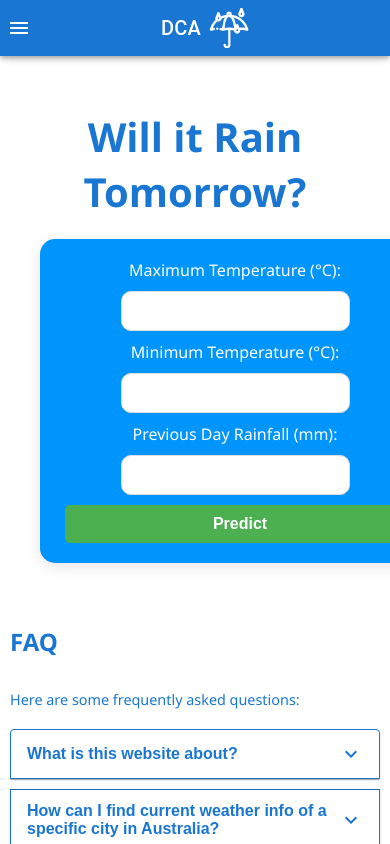
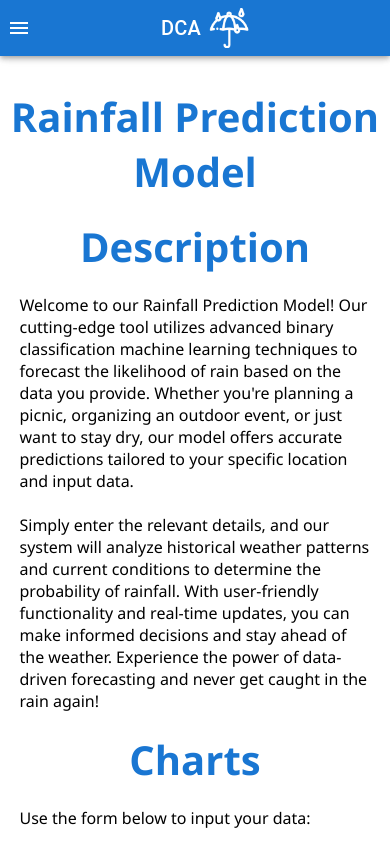
Before and after one commit to joonochakma/weather-prediction-stack, a React (Create React App) app in the folder weather_website/: page /rainfall in a window 390 px wide. Built offline with nearby package versions, Linux system fonts and the light colour scheme; no server answers.

Commit message:
Updated Rainfall

```diff
--- a/weather_website/src/pages/rainfall/Rainfall.css
+++ b/weather_website/src/pages/rainfall/Rainfall.css
@@ -1,3 +1,86 @@
 .rainfall-title {
     color: #1976d2;
+    text-align: center; /* Center the title */
+    margin-bottom: 20px; /* Space below the title */
 }
+
+.section-title {
+    color: #1976d2;
+    text-align: center; /* Center section titles */
+    margin: 20px 0; /* Spacing above and below section titles */
+}
+
+.description-text {
+    text-align: left; /* Align description text */
+    margin-bottom: 20px; /* Space below the description */
+    padding-left: 10%; /* Use percentage for responsive padding */
+    padding-right: 10%; /* Use percentage for responsive padding */
+    color: #000;
+}
+
+.charts-description {
+    text-align: left; /* Align the charts description */
+    margin-bottom: 20px; /* Space below the description */
+    padding-left: 10%; /* Use percentage for responsive padding */
+    padding-right: 10%; /* Use percentage for responsive padding */
+    color: #000;
+}
+
+.prediction-title {
+    color: #1976d2;
+    text-align: center; /* Center prediction title */
+    margin-bottom: 20px; /* Space below the title */
+}
+
+.form-group {
+    margin-bottom: 15px; /* Space between form fields */
+    text-align: center; /* Center-align form labels and inputs */
+}
+
+.input-field {
+    padding: 10px; /* Padding inside input fields */
+    margin-top: 5px; /* Space above input fields */
+    width: 80%; /* Make input fields take up most of the width */
+    border: 1px solid #ccc; /* Light border */
+    border-radius: 4px; /* Rounded corners for input fields */
+}
+
+.submit-button {
+    background-color: #0fa225; /* Primary button color */
+    color: white; /* Text color */
+    padding: 10px 20px; /* Padding for button */
+    border: none; /* No border */
+    border-radius: 4px; /* Rounded corners */
+    cursor: pointer; /* Pointer cursor on hover */
+    font-size: 16px; /* Increase button text size */
+}
+
+.submit-button:hover {
+    background-color: #1565c0; /* Darken button on hover */
+}
+
+.prediction-result {
+    text-align: center; /* Center prediction results */
+    margin-top: 20px; /* Space above prediction results */
+}
+
+.prediction-text {
+    font-size: 18px; /* Slightly larger font for the prediction text */
+}
+
+.confidence-score {
+    font-size: 16px; /* Font size for the confidence score */
+    color: #555; /* Grey color for score */
+}
+
+/* Optional: Add media queries for finer control */
+@media (max-width: 768px) {
+    .description-text, .charts-description {
+        padding-left: 5%; /* Adjust padding for smaller screens */
+        padding-right: 5%; /* Adjust padding for smaller screens */
+    }
+
+    .input-field {
+        width: 90%; /* Allow input fields to take up more width on smaller screens */
+    }
+}
--- a/weather_website/src/pages/rainfall/Rainfall.js
+++ b/weather_website/src/pages/rainfall/Rainfall.js
@@ -1,6 +1,6 @@
 import React, { useState } from 'react';
 import axios from 'axios';
-import './Rainfall.css';
+import './Rainfall.css'; // Import the external CSS file
 
 function Rainfall() {
   const [maxTemp, setMaxTemp] = useState('');
@@ -33,53 +33,79 @@ function Rainfall() {
   };
 
   return (
-    <div className="rainfall-form" style={{ textAlign: 'center', padding: '20px' }}>
-      <h2 className="rainfall-title">Will it Rain Tomorrow?</h2>
-      <form onSubmit={handleSubmit}>
-        <div>
-          <label>
+    <div className="rainfall-form">
+      <h2 className="rainfall-title">Rainfall Prediction Model</h2>
+
+      {/* Description Section */}
+      <section className="description-section">
+        <h2 className="section-title">Description</h2>
+        <p className="description-text">
+          Welcome to our Rainfall Prediction Model! Our cutting-edge tool utilizes advanced binary classification machine learning techniques to forecast the likelihood of rain based on the data you provide. Whether you're planning a picnic, organizing an outdoor event, or just want to stay dry, our model offers accurate predictions tailored to your specific location and input data.
+          <br /><br />
+          Simply enter the relevant details, and our system will analyze historical weather patterns and current conditions to determine the probability of rainfall. With user-friendly functionality and real-time updates, you can make informed decisions and stay ahead of the weather. Experience the power of data-driven forecasting and never get caught in the rain again!
+        </p>
+      </section>
+
+      {/* Charts Section */}
+      <section className="charts-section">
+        <h2 className="section-title">Charts</h2>
+        <p className="charts-description">Use the form below to input your data:</p>
+
+        {/* Will it Rain Tomorrow? Section */}
+        <h2 className="prediction-title">Will it Rain Tomorrow?</h2>
+
+        <form onSubmit={handleSubmit} className="prediction-form">
+          <div className="form-group">
+            <label htmlFor="maxTemp">
               Maximum Temperature (°C):
               <input
                 type="number"
+                id="maxTemp"
                 value={maxTemp}
                 onChange={(e) => setMaxTemp(e.target.value)}
                 required
+                className="input-field"
               />
             </label>
           </div>
-        <div>
-          <label>
+          <div className="form-group">
+            <label htmlFor="minTemp">
               Minimum Temperature (°C):
               <input
                 type="number"
+                id="minTemp"
                 value={minTemp}
                 onChange={(e) => setMinTemp(e.target.value)}
                 required
+                className="input-field"
               />
             </label>
           </div>
-        <div>
-          <label>
+          <div className="form-group">
+            <label htmlFor="rainfall">
               Previous Day Rainfall (mm):
               <input
                 type="number"
+                id="rainfall"
                 value={rainfall}
                 onChange={(e) => setRainfall(e.target.value)}
                 required
+                className="input-field"
               />
             </label>
           </div>
-        <button type="submit">Predict</button>
+          <button type="submit" className="submit-button">Predict</button>
         </form>
+      </section>
 
-      {prediction && (
-        <div style={{ marginTop: '20px' }}>
-          <h3>Prediction:</h3>
-          <p>{prediction === "Yes" ? "Yes, it will rain." : "No, it will not rain."}</p>
+      {/* Prediction Section */}
+      {prediction !== null && (
+        <section className="prediction-result">
+          <p className="prediction-text">{prediction === "Yes" ? "Yes, it will rain." : "No, it will not rain."}</p>
           {score !== null && (
-            <p>Confidence Score: {score}</p>
+            <p className="confidence-score">Confidence Score: {score}</p>
           )}
-        </div>
+        </section>
       )}
     </div>
   );
```
Lines whose indentation alone changed are shown as unchanged.
